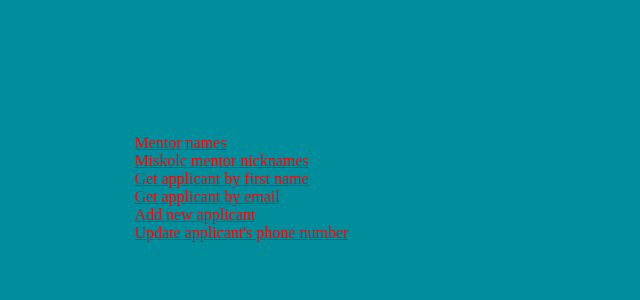
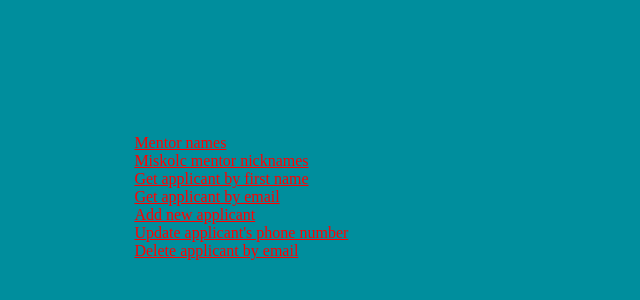
Before and after one commit to Gnorbi951/application_process_codecool, a Flask app: template templates/index.html in a window 1280 px wide. Shown: the top 300 px of the page, without its empty margins (0-640 px from the left). Run offline with Flask 2, Linux system fonts and the light colour scheme; the template is opened without the code that fills it, so the values that code supplies are empty.

Commit message:
Add delete_applicant_by_email to site

```diff
--- a/main.py
+++ b/main.py
@@ -67,5 +67,15 @@ def update_phone():
         return render_template('update-phone-number.html')
 
 
+@app.route('/delete-applicant-by-email', methods=['GET', 'POST'])
+def delete_applicant():
+    if request.method == 'GET':
+        return render_template('delete_applicant_by_email.html')
+    else:
+        email = request.form.get('email')
+        data_manager.delete_applicant_by_email(email)
+        return render_template('delete_applicant_by_email.html')
+
+
 if __name__ == '__main__':
     app.run(debug=True)
--- a/templates/index.html
+++ b/templates/index.html
@@ -6,5 +6,6 @@
     <a href="{{ url_for('search_for_applicant_by_name') }}">Get applicant by first name</a><br/>
     <a href="{{ url_for('search_for_applicant_by_email') }}">Get applicant by email</a><br>
     <a href="{{ url_for('add_new_applicant') }}">Add new applicant</a><br>
-    <a href="{{ url_for('update_phone') }}">Update applicant's phone number</a>
+    <a href="{{ url_for('update_phone') }}">Update applicant's phone number</a><br>
+    <a href="{{ url_for('delete_applicant') }}">Delete applicant by email</a>
 {% endblock %}
```
Also changed, not shown: data_manager.py (+10 -1 lines), templates/delete_applicant_by_email.html (added, +11 -0 lines).
